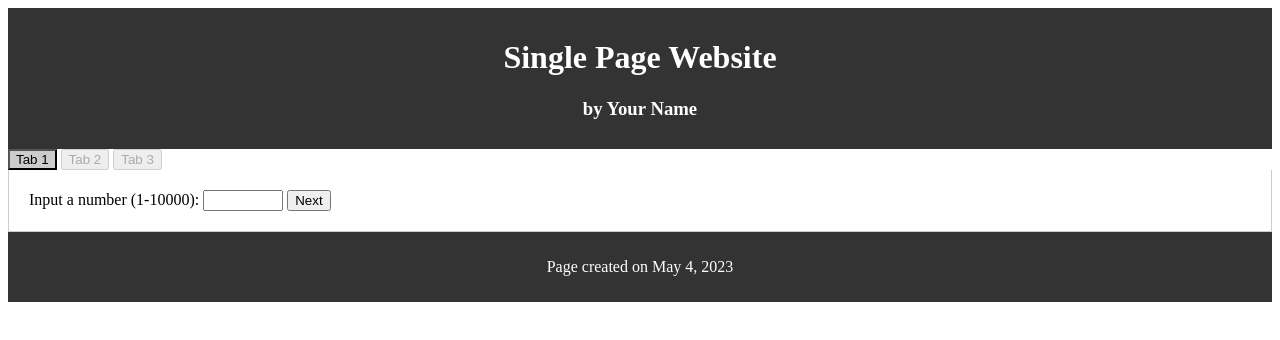
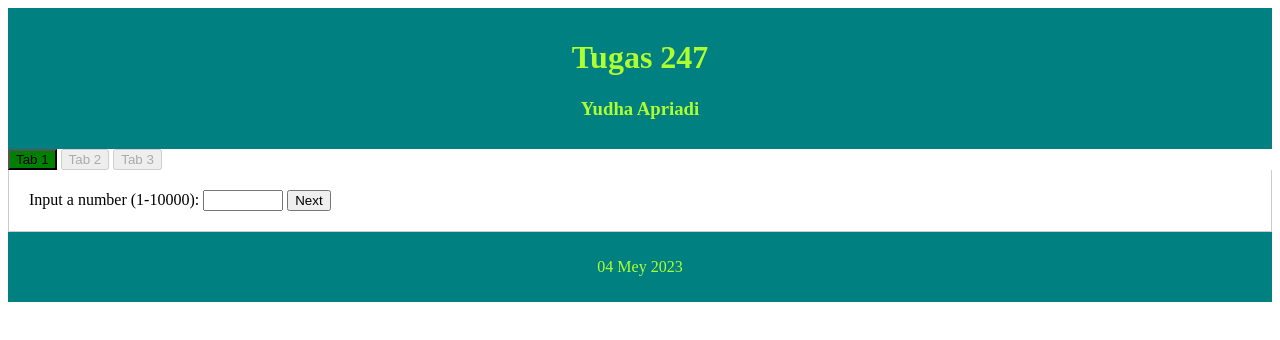
Before and after one commit to YustID/Tugas247, a plain HTML site: page index.html in a window 1280 px wide. Both pictures are taken after a click on the button "Tab 1". Drawn offline with Linux system fonts and the light colour scheme.

Commit message:
first commit

```diff
--- a/index.css
+++ b/index.css
@@ -1,8 +1,8 @@
 /* styling for header and footer */
 header,
 footer {
-  background-color: #333;
-  color: #fff;
+  background-color: teal;
+  color: greenyellow;
   padding: 10px;
   text-align: center;
 }
@@ -17,5 +17,5 @@ footer {
 
 /* styling for active tab */
 .tablink.active {
-  background-color: #ccc;
+  background-color: green;
 }
--- a/index.html
+++ b/index.html
@@ -4,13 +4,13 @@
     <meta charset="UTF-8" />
     <meta http-equiv="X-UA-Compatible" content="IE=edge" />
     <meta name="viewport" content="width=device-width, initial-scale=1.0" />
-    <link rel="stylesheet" href="./index.css" />
+    <link rel="stylesheet" href="index.css" />
     <title>Document</title>
   </head>
   <body>
     <header>
-      <h1>Single Page Website</h1>
-      <h3>by Your Name</h3>
+      <h1>Tugas 247</h1>
+      <h3>Yudha Apriadi</h3>
     </header>
     <div class="tab">
       <button class="tablink btntab1" onclick="openTab(event, 'tab1')">Tab 1</button>
@@ -36,9 +36,9 @@
     </div>
 
     <footer>
-      <p>Page created on May 4, 2023</p>
+      <p>04 Mey 2023</p>
     </footer>
 
-    <script src="/index.js"></script>
+    <script src="index.js"></script>
   </body>
 </html>
```
